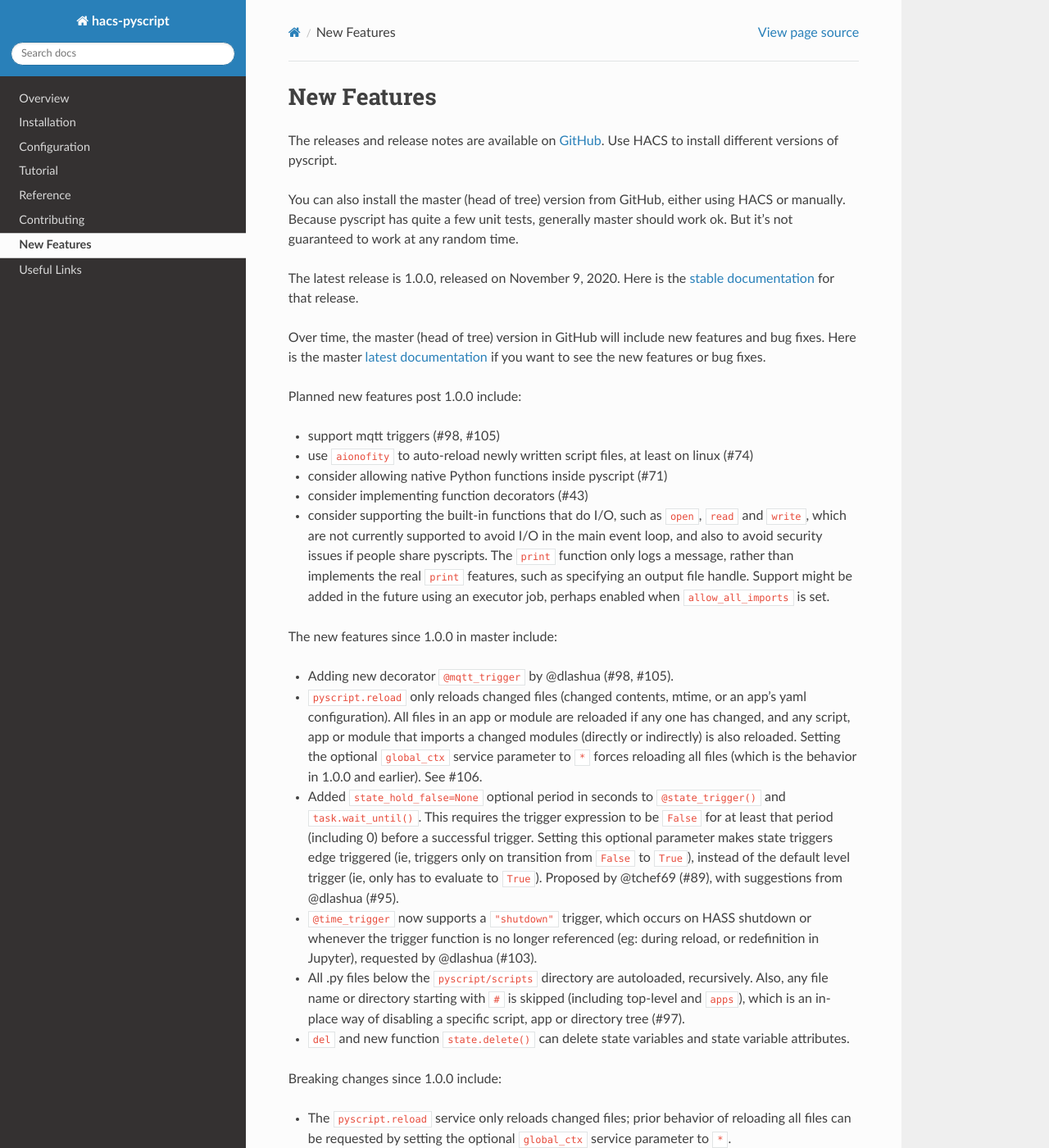
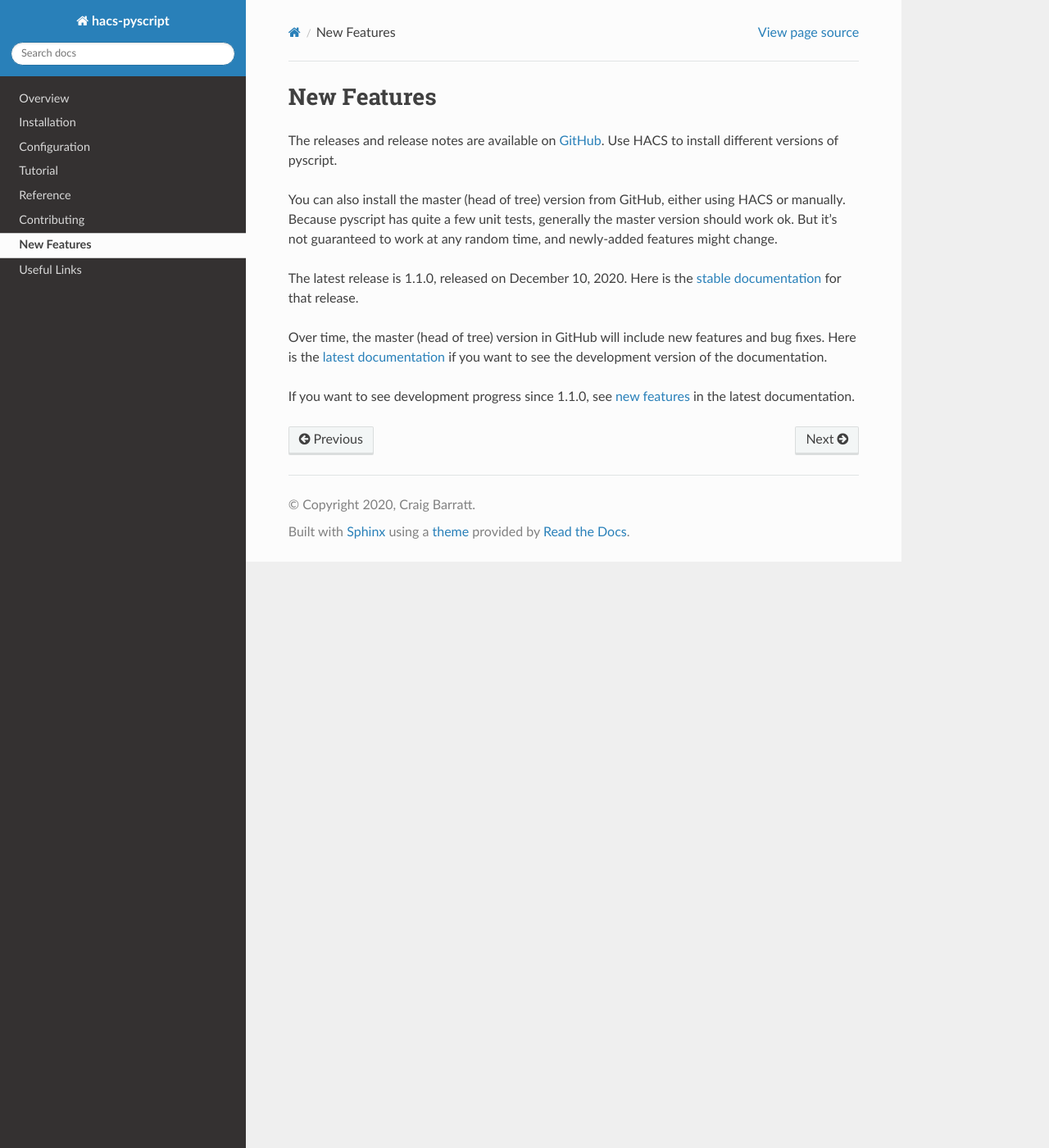
Before and after one commit to custom-components/pyscript, a Sphinx documentation site: the page built from docs/new_features.rst, in a window 1280 px wide and 1400 px high. Shown: the whole window at 82% size. Built offline with Sphinx 7.4.7 and the Read the Docs theme 2.0.0, drawn with Linux system fonts in a browser that asks for light colours; some of the changed text lies outside the part shown.

Commit message:
updates for 1.1.0 release

```diff
--- a/docs/conf.py
+++ b/docs/conf.py
@@ -23,7 +23,7 @@ copyright = '2020, Craig Barratt'
 author = 'Craig Barratt'
 
 # The full version, including alpha/beta/rc tags
-release = '1.0.0'
+release = '1.1.0'
 
 master_doc = 'index'
 
--- a/docs/new_features.rst
+++ b/docs/new_features.rst
@@ -5,61 +5,16 @@ The releases and release notes are available on `GitHub <https://github.com/cust
 Use HACS to install different versions of pyscript.
 
 You can also install the master (head of tree) version from GitHub, either using HACS or manually.
-Because pyscript has quite a few unit tests, generally master should work ok. But it's not guaranteed
-to work at any random time.
+Because pyscript has quite a few unit tests, generally the master version should work ok. But it's not
+guaranteed to work at any random time, and newly-added features might change.
 
-The latest release is 1.0.0, released on November 9, 2020.  Here is the `stable documentation <https://hacs-pyscript.readthedocs.io/en/stable>`__
-for that release.
+The latest release is 1.1.0, released on December 10, 2020.  Here is the `stable documentation
+<https://hacs-pyscript.readthedocs.io/en/stable>`__ for that release.
 
 Over time, the master (head of tree) version in GitHub will include new features and bug fixes.
-Here is the master `latest documentation <https://hacs-pyscript.readthedocs.io/en/latest>`__
-if you want to see the new features or bug fixes.
+Here is the `latest documentation <https://hacs-pyscript.readthedocs.io/en/latest>`__ if you want
+to see the development version of the documentation.
 
-Planned new features post 1.0.0 include:
-
-- support mqtt triggers (#98, #105)
-- use ``aionofity`` to auto-reload newly written script files, at least on linux (#74)
-- consider allowing native Python functions inside pyscript (#71)
-- consider implementing function decorators (#43)
-- consider supporting the built-in functions that do I/O, such as ``open``, ``read`` and ``write``, which
-  are not currently supported to avoid I/O in the main event loop, and also to avoid security issues if people
-  share pyscripts. The ``print`` function only logs a message, rather than implements the real ``print`` features,
-  such as specifying an output file handle. Support might be added in the future using an executor job, perhaps
-  enabled when ``allow_all_imports`` is set.
-
-The new features since 1.0.0 in master include:
-
-- Adding new decorator ``@mqtt_trigger`` by @dlashua (#98, #105).
-- ``pyscript.reload`` only reloads changed files (changed contents, mtime, or an app's yaml configuration).
-  All files in an app or module are reloaded if any one has changed, and any script, app or module that
-  imports a changed modules (directly or indirectly) is also reloaded. Setting the optional ``global_ctx``
-  service parameter to ``*`` forces reloading all files (which is the behavior in 1.0.0 and earlier).  See #106.
-- Added ``state_hold_false=None`` optional period in seconds to ``@state_trigger()`` and ``task.wait_until()``.
-  This requires the trigger expression to be ``False`` for at least that period (including 0) before
-  a successful trigger. Setting this optional parameter makes state triggers edge triggered (ie,
-  triggers only on transition from ``False`` to ``True``), instead of the default level trigger
-  (ie, only has to evaluate to ``True``). Proposed by @tchef69 (#89), with suggestions from @dlashua (#95).
-- ``@time_trigger`` now supports a ``"shutdown"`` trigger, which occurs on HASS shutdown or whenever
-  the trigger function is no longer referenced (eg: during reload, or redefinition in Jupyter),
-  requested by @dlashua (#103).
-- All .py files below the ``pyscript/scripts`` directory are autoloaded, recursively.  Also, any
-  file name or directory starting with ``#`` is skipped (including top-level and ``apps``), which is
-  an in-place way of disabling a specific script, app or directory tree (#97).
-- ``del`` and new function ``state.delete()`` can delete state variables and state variable attributes.
-
-Breaking changes since 1.0.0 include:
-
-- The ``pyscript.reload`` service only reloads changed files; prior behavior of reloading all files can be
-  requested by setting the optional ``global_ctx`` service parameter to ``*``.
-- The ``trigger_time`` trigger function argument is now set to ``startup`` for a startup trigger,
-  rather than ``None``. This was done to be consistent with the new ``shutdown`` trigger, which
-  calls the trigger function with `trigger_time="shutdown"``.
-
-Bug fixes since 1.0.0 in master include:
-
-- State setting now copies the attributes, to avoid a strange ``MappingProxyType`` recursion error
-  inside HASS, reported by @github392 (#87).
-- The deprecated function ``state.get_attr`` was missing an ``await``, which causes an exception; in 1.0.0 use
-  ``state.getattr``, reported and fixed by @dlashua (#88).
-- The ``packaging`` module is installed if not found, since certain HASS configurations might not include it;
-  fixed by @raman325 (#90, #91).
+If you want to see development progress since 1.1.0, see
+`new features <https://hacs-pyscript.readthedocs.io/en/latest/new_features.html>`__
+in the latest documentation.
```
